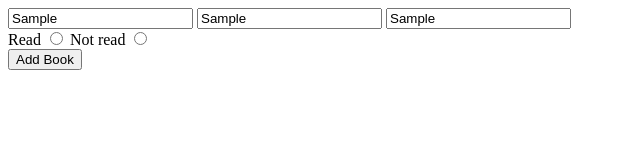
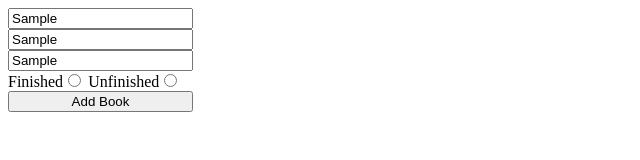
Before and after one commit to zawho/library-app, a website: page index.html in a window 1280 px wide. Both pictures are taken after typing "Sample", "Sample", "Sample" into the empty fields and a click on the button "Add Book". Shown: the whole page, without its empty margins (0-640 px from the left). Drawn offline with Linux system fonts and the light colour scheme.

Commit message:
Add basic CSS to book input

```diff
--- a/index.html
+++ b/index.html
@@ -9,13 +9,13 @@
     <title>Library</title>
 </head>
 <body>
-    <div class="book-card">
+    <div class="book-input">
         <input type="text" placeholder="Title" class="title-input">
         <input type="text" placeholder="Author" class="author-input">
         <input type="text" placeholder="Pages" class="pages-input">
         <div class="read-check">
-            Read <input type="radio" class="yes-read" name="read-or-not">
-            Not read <input type="radio" class="not-read" name="read-or-not">
+            Finished<input type="radio" class="yes-read" name="read-or-not">
+            Unfinished<input type="radio" class="not-read" name="read-or-not">
         </div>
         <button type="button" class="add-book">Add Book</button>
     </div>
--- a/main.js
+++ b/main.js
@@ -2,7 +2,6 @@ const titleInput = document.querySelector('.title-input');
 const authorInput = document.querySelector('.author-input');
 const pagesInput = document.querySelector('.pages-input');
 const yesRead = document.querySelector('.yes-read');
-const notRead = document.querySelector('.not-read');
 const addBookButton = document.querySelector('.add-book');
 
 // Main book storage array.
@@ -23,9 +22,9 @@ function addBook() {
     userBook.author = authorInput.value;
     userBook.pages = pagesInput.value;
     if (yesRead.checked) {
-        userBook.readStatus = 'Read';
-    } else if (notRead.checked) {
-        userBook.readStatus = 'Not read';
+        userBook.readStatus = 'Finished';
+    } else {
+        userBook.readStatus = 'Unfinished';
     }
     theLibrary.push(userBook);
     console.log(theLibrary);
--- a/style.css
+++ b/style.css
@@ -0,0 +1,4 @@
+.book-input {
+    display: inline-flex;
+    flex-direction: column;
+}
```
